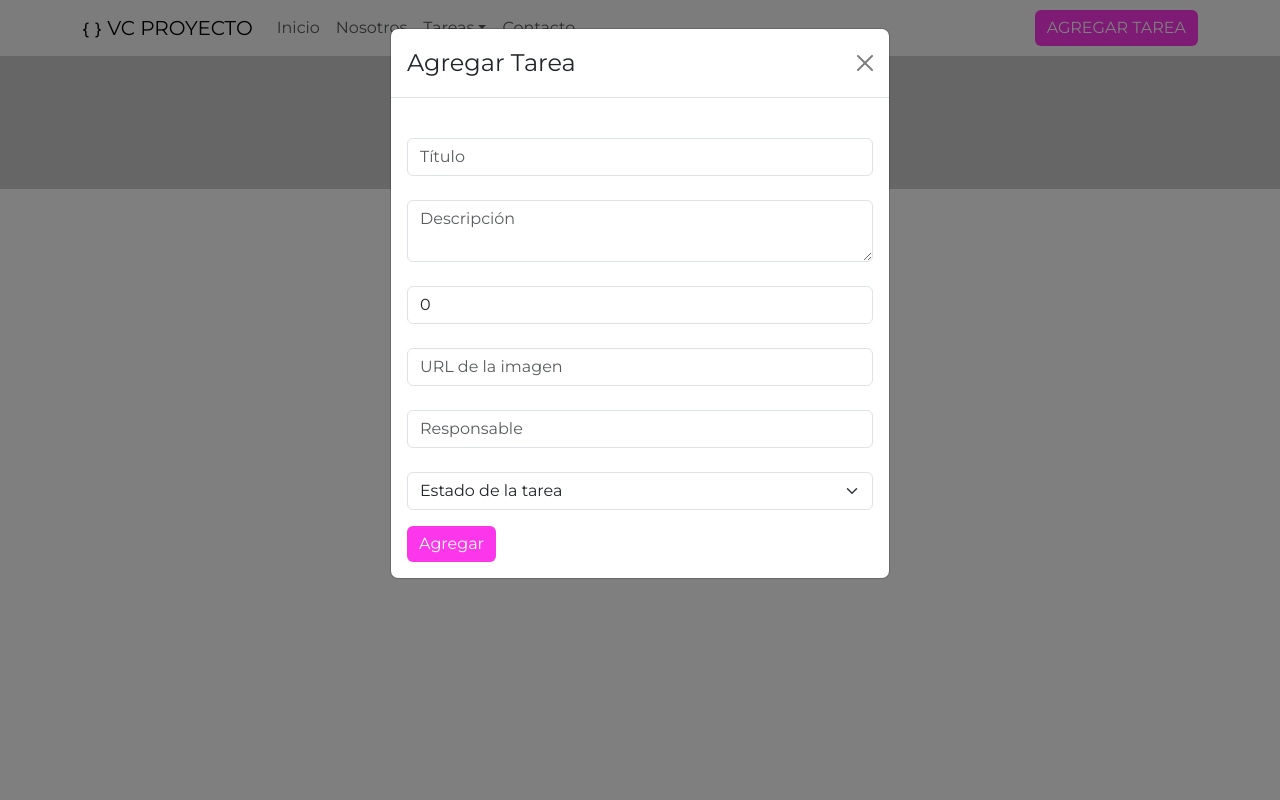
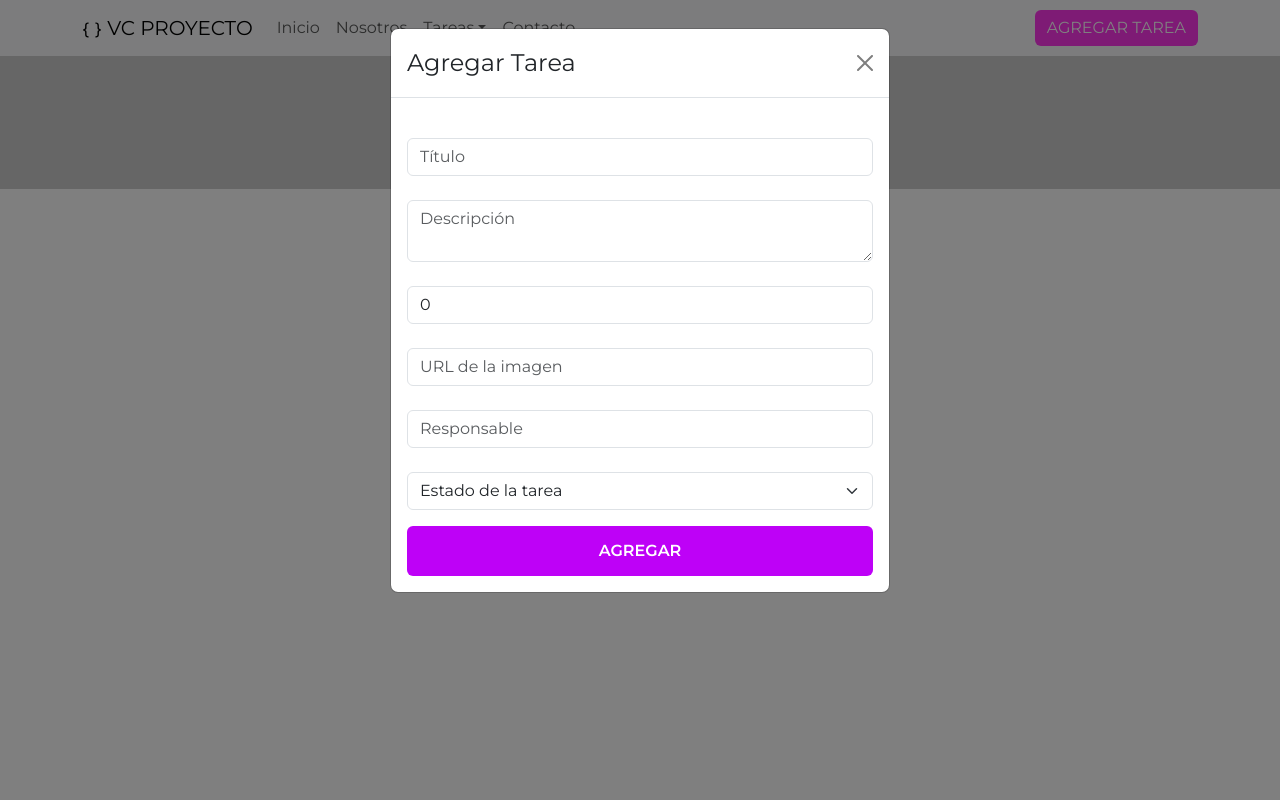
Before and after one commit to vcesarini/ProyectoFinal_frontEnd, a React (Vite) app: page /detalle/1 in a window 1280 px wide. Both pictures are taken after a click on the button "AGREGAR TAREA". Shown: the top 800 px of the page. Built offline with nearby package versions, Linux system fonts and the light colour scheme; no server answers; the HTML template or start-up script is replaced by a standard one.

Commit message:
update css

```diff
--- a/src/app.css
+++ b/src/app.css
@@ -12,6 +12,17 @@
 }
 .btn.btn-success:hover {
     background-color: #51018e;
+}
+
+.btn.btn-info {
+    width: 100%;
+    background-color: #be01f7;
+    border: 0;
+    color: #fff;
+    height: 50px;
+}
+.btn.btn-info:hover {
+    background-color: rgb(56, 2, 97);
 }
 
 .btn.btn-primary {
--- a/src/components/DetalleTarea/DetalleTarea.tsx
+++ b/src/components/DetalleTarea/DetalleTarea.tsx
@@ -130,14 +130,13 @@ const DetalleTarea = () => {
 
           <hr></hr>
           <Row>
-            <h4 className="mb-4"><b>Tareas relacionadas con el estado {task.estado}</b></h4>
+            <h4 className="mb-4"><b>Tareas {task.estado}</b></h4>
               {relatedTasks.map((relatedTasks) => (
               <Col key={relatedTasks.id} style={{display:'contents'}}>
               <Card style={{ width: '18rem', padding: '0', margin: '10px' }}>
-              <Card.Img variant="top" src={task.imagen} />
+              <Card.Img variant="top" src={relatedTasks.imagen} />
               <Card.Body>
                 <Card.Title>{relatedTasks.titulo}</Card.Title>
-                <Card.Subtitle className="mb-2 text-muted">Card Subtitle</Card.Subtitle>
                 <Card.Text className="multiline-ellipsis">
                     {relatedTasks.descripcion}
                 </Card.Text>
--- a/src/components/Header/Header.tsx
+++ b/src/components/Header/Header.tsx
@@ -24,19 +24,19 @@ const Header = () => {
     const createTask = async (newTask: Task) => {
         try {
             const result = await TaskService.createTask(newTask);
-            console.log('nueva task', result.id);
+            console.log('Tarea creada correctamente', result.id);
             navigate(`/detalle/${result.id}`);
 
-            toast.success('tarea OK', {
+            toast.success('Tarea creada correctamente', {
                 position: toast.POSITION.TOP_RIGHT,
                 autoClose: 2000,
             });
         } catch (error) {
-            toast.error('error', {
+            toast.error('Algo salió mal', {
                 position: toast.POSITION.TOP_RIGHT,
                 autoClose: 2000,
             });
-            console.log('error', error);
+            console.log('Algo salió mal', error);
         }
     };
 
--- a/src/components/ModalAgregarTarea/ModalAgregarTarea.tsx
+++ b/src/components/ModalAgregarTarea/ModalAgregarTarea.tsx
@@ -144,7 +144,7 @@ const ModalAgregarTarea: React.FC<ModalAgregarTareaProps> = ({showModal, handleC
                     <div className="text-danger">{formik.errors.estado}</div>
                 ):null}
 
-                    <Button className="mt-3" variant="primary" type="submit">Agregar</Button>
+                    <Button className="mt-3" variant="info" type="submit"><b>AGREGAR</b></Button>
                 </Form>
             </Modal.Body>
             </Modal>
--- a/src/pages/DetalleTareaPage.tsx
+++ b/src/pages/DetalleTareaPage.tsx
@@ -5,7 +5,7 @@ import DetalleTarea from "../components/DetalleTarea/DetalleTarea"
 const DetalleTareaPage = () => {
   return (
     <>
-      <HeroImage url="https://fakeimg.pl/1920x200/fc36eb/ffffff?text=Detalle de tarea" />
+      <HeroImage url="https://fakeimg.pl/1920x200/fc36eb/ffffff?text=Detalle de la tarea" />
       <Container className="mt-5">
         <Row className='d-flex justify-content-center'>
           <DetalleTarea/>
```
